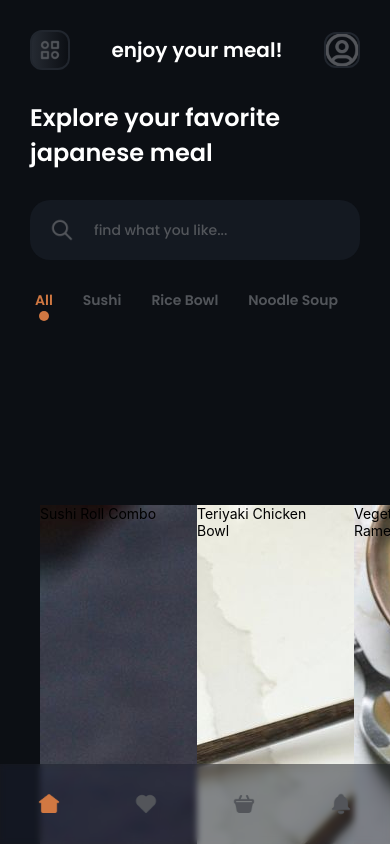
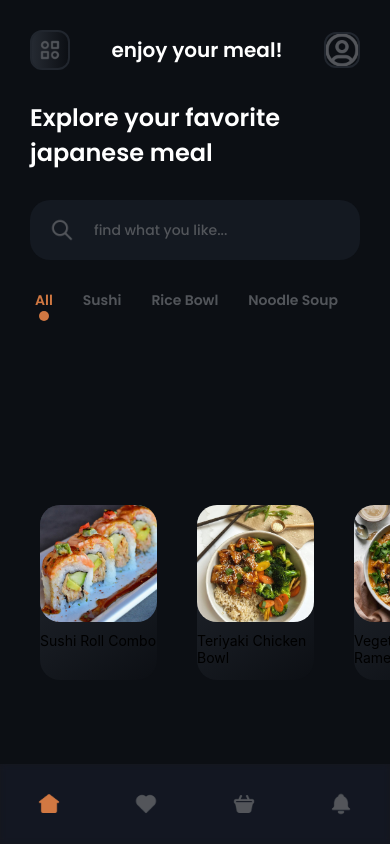
Before and after one commit to enriquedlc/japanese-food-shop, a React Native app: screen /HomeScreen in a window 390 px wide. Built offline with nearby package versions, Linux system fonts and the light colour scheme.

Commit message:
:bug: image displayed on food card component

```diff
--- a/src/components/food-item-card.tsx
+++ b/src/components/food-item-card.tsx
@@ -43,7 +43,7 @@ export function FoodItemCard(props: FoodItemCardProps) {
       style={styles.linearCardGradient}
       colors={[COLORS.primaryGreyHex, COLORS.primaryBlackHex]}
     >
-      <ImageBackground source={image} />
+      <ImageBackground source={image} style={styles.cardImageBackground} />
       <Text>{name}</Text>
     </LinearGradient>
   );
@@ -56,4 +56,11 @@ const styles = StyleSheet.create({
     borderRadius: 20,
     marginHorizontal: 10,
   },
+  cardImageBackground: {
+    width: CARD_WIDTH,
+    height: CARD_WIDTH,
+    borderRadius: 20,
+    marginBottom: 10,
+    overflow: "hidden",
+  },
 });
--- a/src/store/store.ts
+++ b/src/store/store.ts
@@ -26,7 +26,7 @@ export const useJapaneseFoodStore = create<State>()(
       orderHistoryList: [],
     }),
     {
-      name: "japanese-food-data",
+      name: "a",
       storage: createJSONStorage(() => AsyncStorage),
     },
   ),
```
